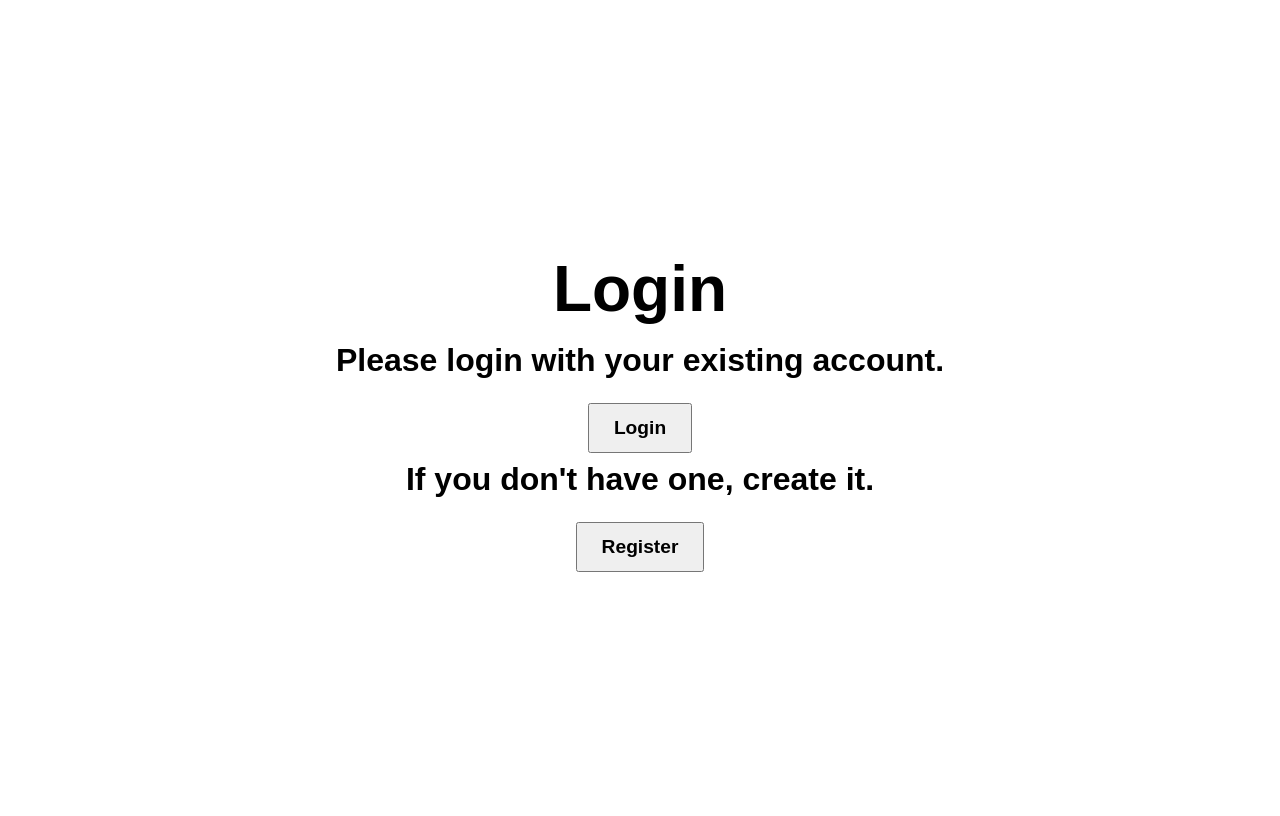
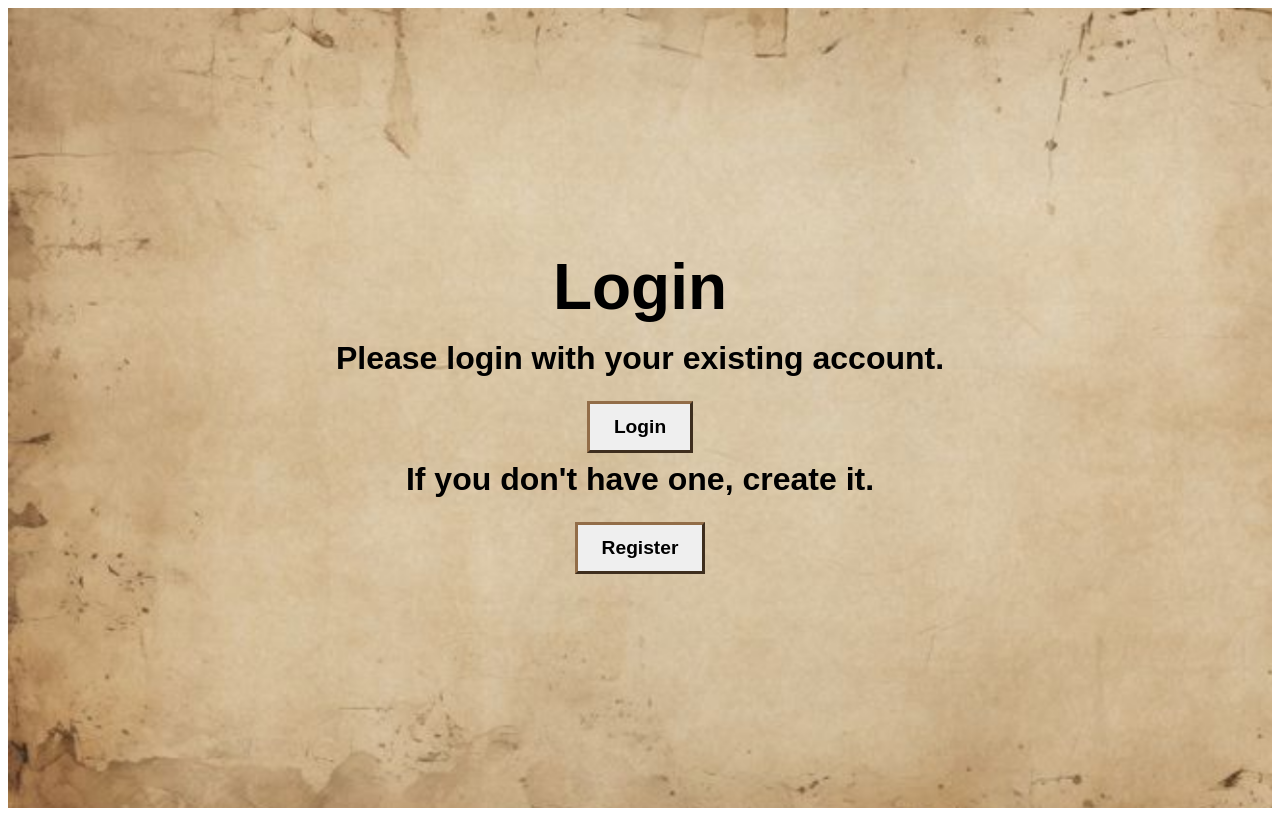
Before and after one commit to Datquangbui1011/Cornhack-Project, a React (Create React App) app in the folder side-quests-front/: page /login in a window 1280 px wide. Built offline with nearby package versions, Linux system fonts and the light colour scheme.

Commit message:
fixing loginpage

```diff
--- a/side-quests-front/src/styles/LoginRegister.css
+++ b/side-quests-front/src/styles/LoginRegister.css
@@ -5,6 +5,8 @@
     justify-content: center;
     align-items: center;
     height: 100vh;
+    background-image: url("./../assets/images/5.png");
+    background-size: cover;
     text-align: center;
     font-family: 'Copperplate', sans-serif;
     font-weight: bold;
@@ -23,4 +25,6 @@
     font-size: 1.2rem;
     font-weight: bold;
     cursor: pointer;
+    border-width: 3px;
+    border-color: #926d48;
 }
```
